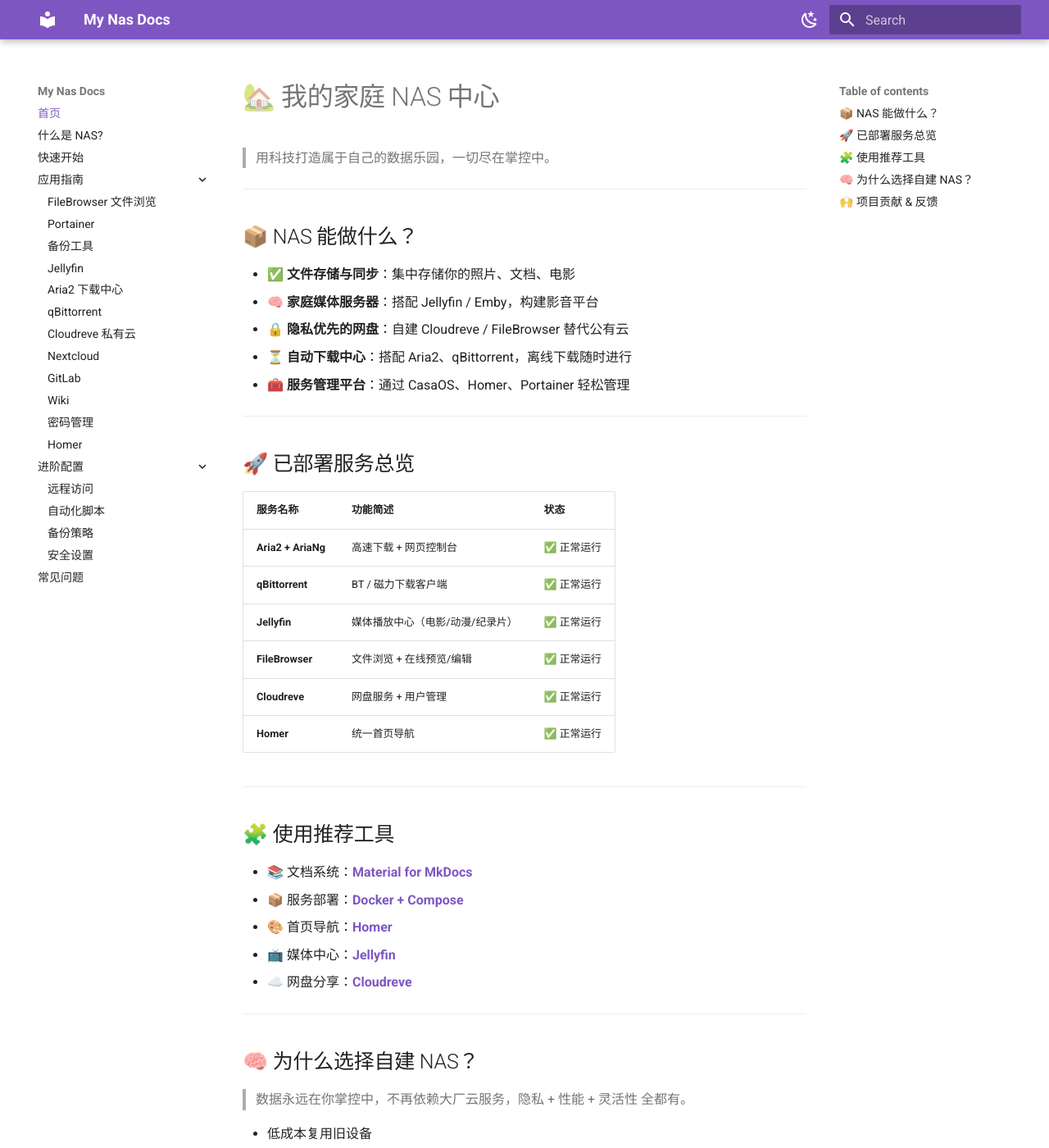
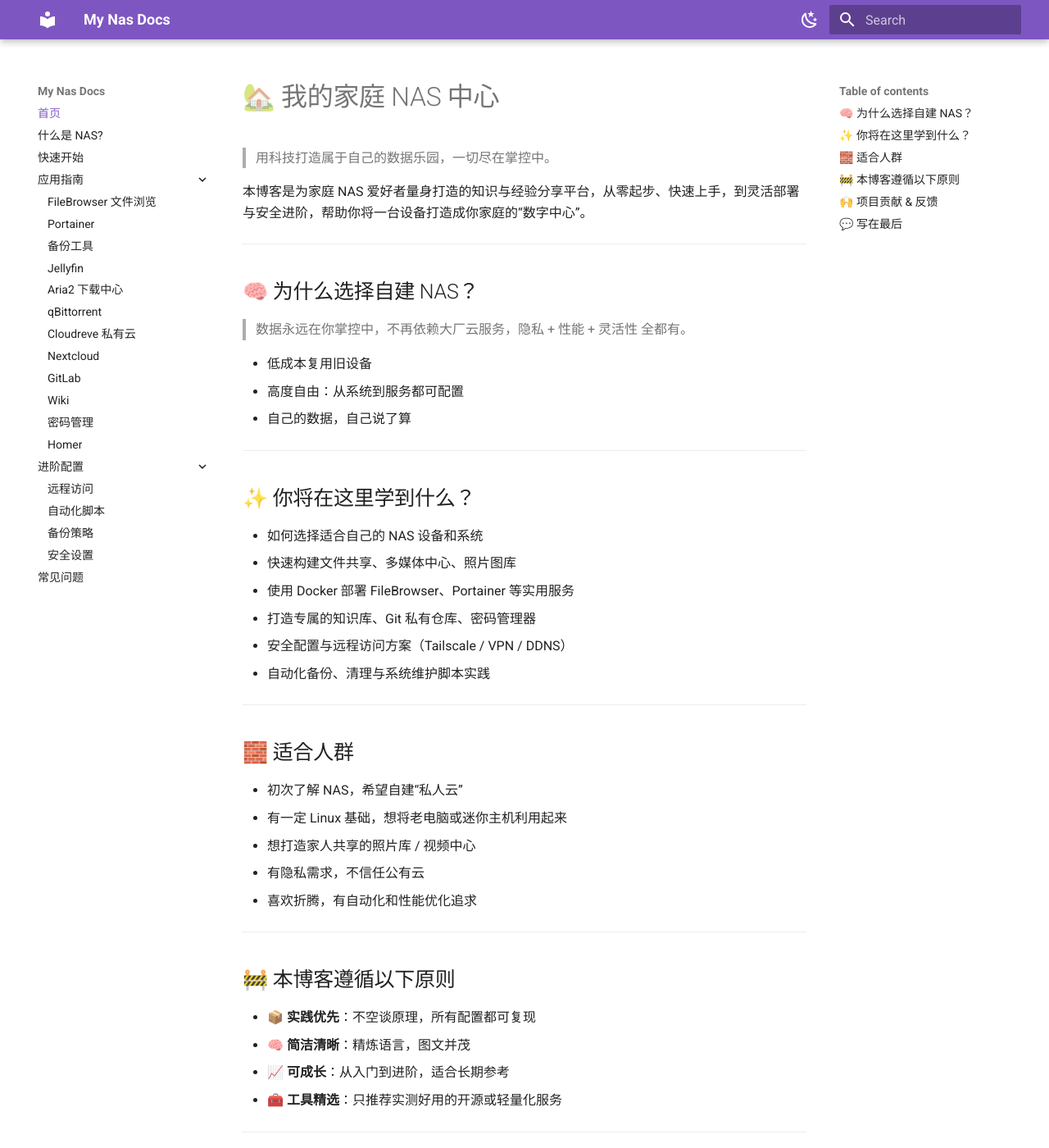
Before and after one commit to zhenda-hub/my-docker-files, an MkDocs documentation site: the page built from docs/index.md, in a window 1280 px wide and 1400 px high. Shown: the whole window at 82% size. Built offline with MkDocs 1.6.1 and Material for MkDocs 9.7.7, drawn with Linux system fonts in a browser that asks for light colours; some of the changed text lies outside the part shown.

Commit message:
update(doc): index

```diff
--- a/docs/index.md
+++ b/docs/index.md
@@ -2,38 +2,7 @@
 
 > 用科技打造属于自己的数据乐园，一切尽在掌控中。
 
----
-
-## 📦 NAS 能做什么？
-
-- ✅ **文件存储与同步**：集中存储你的照片、文档、电影
-- 🧠 **家庭媒体服务器**：搭配 Jellyfin / Emby，构建影音平台
-- 🔒 **隐私优先的网盘**：自建 Cloudreve / FileBrowser 替代公有云
-- ⏳ **自动下载中心**：搭配 Aria2、qBittorrent，离线下载随时进行
-- 🧰 **服务管理平台**：通过 CasaOS、Homer、Portainer 轻松管理
-
----
-
-## 🚀 已部署服务总览
-
-| 服务名称        | 功能简述                    | 状态      |
-|-----------------|-----------------------------|-----------|
-| **Aria2 + AriaNg** | 高速下载 + 网页控制台         | ✅ 正常运行 |
-| **qBittorrent**   | BT / 磁力下载客户端         | ✅ 正常运行 |
-| **Jellyfin**      | 媒体播放中心（电影/动漫/纪录片） | ✅ 正常运行 |
-| **FileBrowser**   | 文件浏览 + 在线预览/编辑     | ✅ 正常运行 |
-| **Cloudreve**     | 网盘服务 + 用户管理         | ✅ 正常运行 |
-| **Homer**         | 统一首页导航               | ✅ 正常运行 |
-
----
-
-## 🧩 使用推荐工具
-
-- 📚 文档系统：**[Material for MkDocs](https://squidfunk.github.io/mkdocs-material/)**
-- 📦 服务部署：**[Docker + Compose](https://docs.docker.com/compose/)**
-- 🎨 首页导航：**[Homer](https://github.com/bastienwirtz/homer)**
-- 📺 媒体中心：**[Jellyfin](https://jellyfin.org/)**
-- ☁️ 网盘分享：**[Cloudreve](https://github.com/cloudreve/Cloudreve)**
+本博客是为家庭 NAS 爱好者量身打造的知识与经验分享平台，从零起步、快速上手，到灵活部署与安全进阶，帮助你将一台设备打造成你家庭的“数字中心”。
 
 ---
 
@@ -45,6 +14,34 @@
 - 高度自由：从系统到服务都可配置
 - 自己的数据，自己说了算
 
+---
+## ✨ 你将在这里学到什么？
+
+* 如何选择适合自己的 NAS 设备和系统
+* 快速构建文件共享、多媒体中心、照片图库
+* 使用 Docker 部署 FileBrowser、Portainer 等实用服务
+* 打造专属的知识库、Git 私有仓库、密码管理器
+* 安全配置与远程访问方案（Tailscale / VPN / DDNS）
+* 自动化备份、清理与系统维护脚本实践
+
+---
+
+## 🧱 适合人群
+
+* 初次了解 NAS，希望自建“私人云”
+* 有一定 Linux 基础，想将老电脑或迷你主机利用起来
+* 想打造家人共享的照片库 / 视频中心
+* 有隐私需求，不信任公有云
+* 喜欢折腾，有自动化和性能优化追求
+
+---
+
+## 🚧 本博客遵循以下原则
+
+* 📦 **实践优先**：不空谈原理，所有配置都可复现
+* 🧠 **简洁清晰**：精炼语言，图文并茂
+* 📈 **可成长**：从入门到进阶，适合长期参考
+* 🧰 **工具精选**：只推荐实测好用的开源或轻量化服务
 ---
 
 
@@ -58,10 +55,12 @@
 - 🔧 提交代码补丁
 > **提示**：点击右上角 **"Edit on GitHub"** 可直接参与文档贡献！
 
+---
 
----
+
+## 💬 写在最后
+
 
 > _“搭建一个属于自己的数字世界，是一种自由。”_
 
-
-> _准备好开启您的 NAS 之旅了吗？让我们一起打造高效、安全的数据存储体验！_
+> _"数字世界千变万化，而属于你的数据，应该由你自己掌握。"_
```
